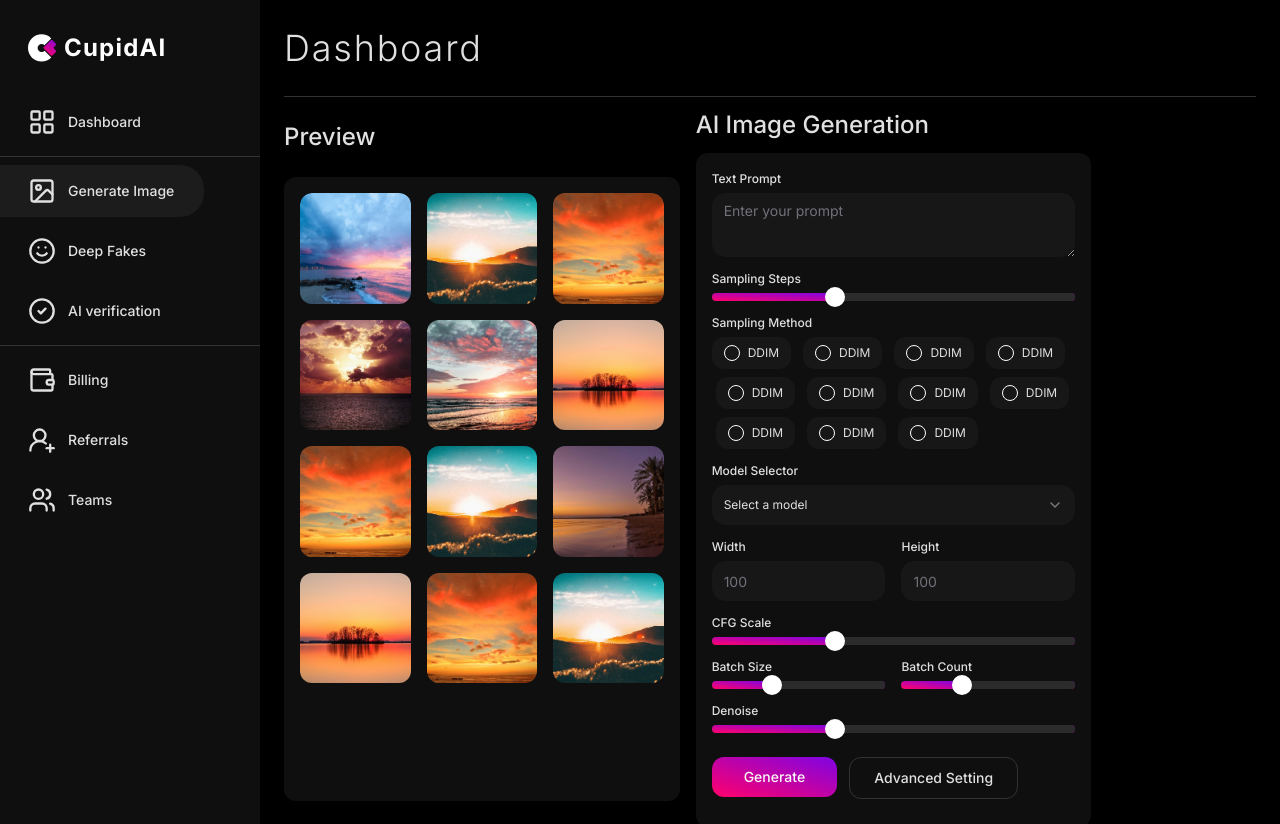
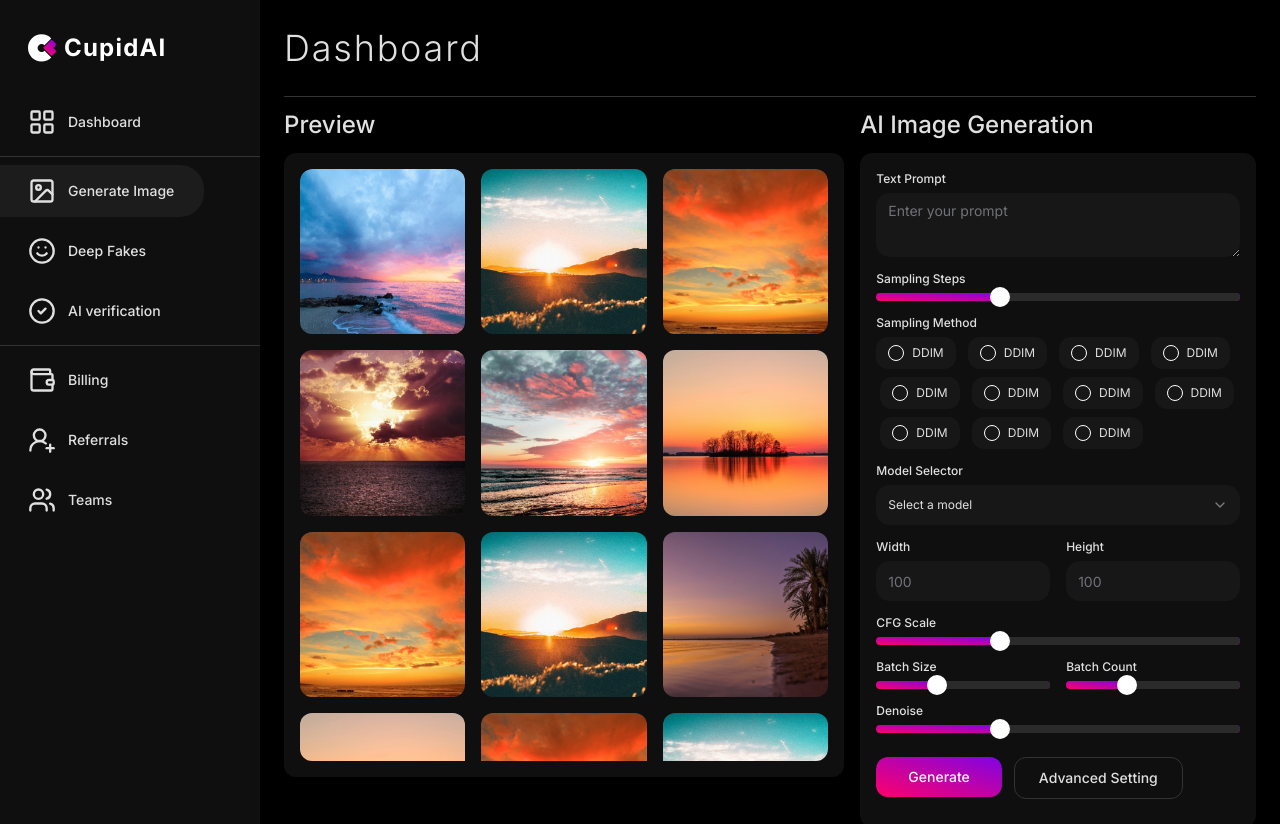
Before and after one commit to ra-kesh/Stupid-AI, a Next.js app: page /generate-image in a window 1280 px wide. Shown: the top 824 px of the page. Built offline with nearby package versions, Linux system fonts and the light colour scheme.

Commit message:
feat:redo-preview

```diff
--- a/app/(dashboard)/generate-image/_component/Preview.tsx
+++ b/app/(dashboard)/generate-image/_component/Preview.tsx
@@ -19,15 +19,17 @@ const Preview = () => {
   })
 
   return (
-    <Card className="bg-inherit lg:col-span-5 ">
-      <CardHeader className="px-0 text-2xl font-medium 2xl:text-3xl 4xl:text-4xl">Preview</CardHeader>
+    <Card className="bg-inherit lg:col-span-7">
+      <CardHeader className="px-0 text-lg font-medium lg:py-2 xl:py-3 xl:text-2xl 2xl:py-4 4xl:py-6 4xl:text-4xl">
+        Preview
+      </CardHeader>
       <CardContent className=" w-full px-0 ">
         {selectedImage.url ? (
           <div className="space-y-2">
             <div className="mx-auto rounded-t-lg bg-form lg:p-3 xl:p-4 4xl:rounded-t-3xl 4xl:p-10">
               <img src={selectedImage.url} alt="selected image " className="w-full rounded-t-lg" />
               <div className="flex w-full justify-center lg:pt-6 4xl:pt-10">
-                <Button className="4xl:h-18 m-auto bg-gradient-to-bl from-[#7f04e3] to-[#ff006b] lg:rounded-xl lg:px-8  2xl:h-12 2xl:px-16 4xl:rounded-3xl 4xl:px-24 4xl:text-2xl">
+                <Button className=" m-auto bg-gradient-to-bl from-[#7f04e3] to-[#ff006b] lg:rounded-xl lg:px-8  2xl:h-12 2xl:px-16 4xl:w-1/5 4xl:rounded-3xl 4xl:py-8 4xl:text-xl ">
                   Download
                 </Button>
               </div>
```
